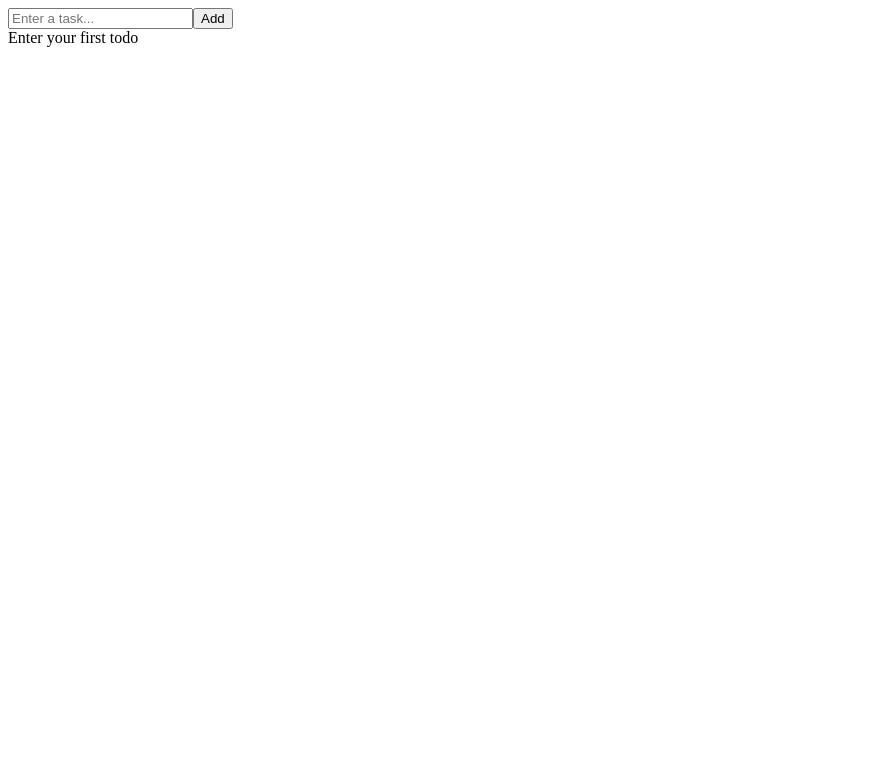
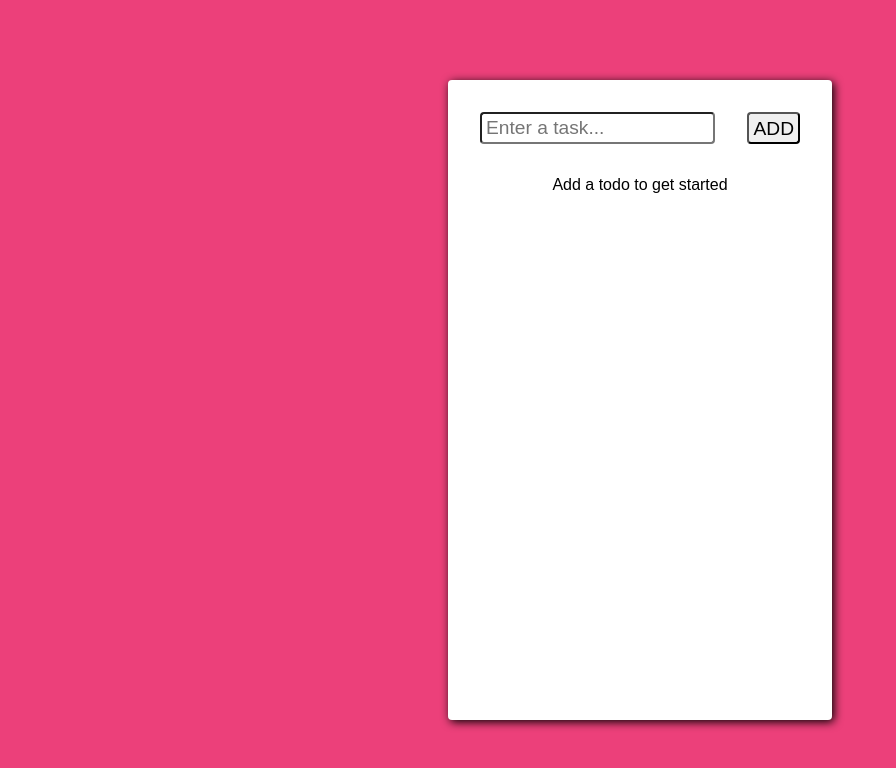
Before and after one commit to KaushikDev/reactodo, a React (Create React App) app: page / in a window 1280 px wide. Shown: the top 768 px of the page, without its empty margins (0-896 px from the left). Built offline with nearby package versions, Linux system fonts and the light colour scheme.

Commit message:
Added styling to app

```diff
--- a/package.json
+++ b/package.json
@@ -7,6 +7,7 @@
     "@testing-library/jest-dom": "^4.2.4",
     "@testing-library/react": "^9.5.0",
     "@testing-library/user-event": "^7.2.1",
+    "node-sass": "^4.14.1",
     "react": "^16.13.1",
     "react-dom": "^16.13.1",
     "react-scripts": "3.4.3"
@@ -17,7 +18,7 @@
     "test": "react-scripts test",
     "eject": "react-scripts eject",
     "predeploy": "npm run build",
-    "deploy" : "gh-pages -d build"
+    "deploy": "gh-pages -d build"
   },
   "eslintConfig": {
     "extends": "react-app"
--- a/src/App.js
+++ b/src/App.js
@@ -1,11 +1,12 @@
 import React from 'react';
-import TodoList from './TodoList';
+import TodoList from './components/TodoList';
+import "./sass/App.scss";
 
 const App = () => {
   return (
-    <React.Fragment>
+    <div className="app">
       <TodoList />
-    </React.Fragment>
+    </div>
   );
 
 }
--- a/src/TodoItem.js
+++ /dev/null
@@ -1,14 +0,0 @@
-import React from "react";
-
-const TodoItem = ({ todo, index, removeTodo, markStatus }) => {
-
-  return (
-    <div>
-      <p onClick={()=>markStatus(index)} style={todo.done ? {textDecoration: 'line-through'} : {textDecoration: 'none'}}>
-        {todo.text}
-    </p><span index={index} onClick={() => removeTodo(index)} style={{cursor: "pointer"}}>X</span>
-    </div>
-  );
-};
-
-export default TodoItem;
--- a/src/TodoForm.js
+++ b/src/components/TodoForm.js
@@ -1,4 +1,5 @@
 import React, { useState } from "react";
+import "../sass/TodoForm.scss";
 
 const TodoForm = ({ addToList }) => {
   const [task, setTask] = useState({ text: "", done: false });
@@ -15,13 +16,13 @@ const TodoForm = ({ addToList }) => {
 
   return (
     <form onSubmit={event => onFormSubmit(event)}>
-      <input
+      <input className="form__fields"
         type="text"
         placeholder="Enter a task..."
         value={task.text}
         onChange={event => setTask({ text: event.target.value, done: false })}
       />
-      <button>Add</button>
+      <button className="form__fields">ADD</button>
     </form>
   );
 };
--- /dev/null
+++ b/src/components/TodoItem.js
@@ -0,0 +1,28 @@
+import React from "react";
+import "../sass/TodoItem.scss";
+
+const TodoItem = ({ todo, index, removeTodo, markStatus }) => {
+  return (
+    <div className="todo__item">
+       <p
+        onClick={() => markStatus(index)}
+        className={
+          todo.done
+            ? "completed"
+            : "normal"
+        }
+      >
+        {todo.text}
+      </p>
+      <span
+        index={index}
+        onClick={() => removeTodo(index)}
+        style={{ cursor: "pointer" }}
+      >
+        X
+      </span>
+    </div>
+  );
+};
+
+export default TodoItem;
--- a/src/TodoList.js
+++ b/src/components/TodoList.js
@@ -1,13 +1,14 @@
 import React, { useState } from "react";
 import TodoItem from "./TodoItem";
 import TodoForm from "./TodoForm";
+import "../sass/TodoList.scss";
 
 
 const TodoList = () => {
     const [todos, setTodos] = useState([]);
 
     const addToList = ( task ) => {
-        const updatedTodoList = [ task, ...todos];
+        const updatedTodoList = [ ...todos, task];
         setTodos(updatedTodoList);
     }
 
@@ -23,12 +24,12 @@ const TodoList = () => {
         setTodos(updatedTodos);
 }
     return(
-        <React.Fragment>
+        <div className="todo__list">
             <TodoForm addToList={addToList} />
             {todos.length ? todos.map((todo, index) => {
                 return <TodoItem key={`${index} - ${todo}`} todo={todo} index={index} removeTodo={removeTodo} markStatus={markStatus}/>
-            }) : "Enter your first todo" }
-        </React.Fragment>
+            }) : "Add a todo to get started" }
+        </div>
     );
 
 }
--- /dev/null
+++ b/src/sass/App.scss
@@ -0,0 +1,19 @@
+$background-color: #EC407A;
+
+
+*{
+    margin: 0;
+    padding: 0;
+    box-sizing: border-box;
+    font-family: "nunito", sans-serif;
+}
+
+.app{
+    background: $background-color;
+    width: 100vw;
+    height: 100vh;
+    display: flex;
+    flex-direction: column;
+    justify-content: center;
+    align-items: center;
+}
--- /dev/null
+++ b/src/sass/TodoForm.scss
@@ -0,0 +1,23 @@
+form{
+    padding: 1rem;
+    width: 100%;
+    height: auto;
+    display: flex;
+    flex-direction: row;
+    justify-content: center;
+    align-items: center;
+
+    input{
+        width: 80%;
+    }
+
+    .form__fields{
+        margin: 1rem;
+        padding: 0.25rem;
+        height: 2rem;
+        border-radius: 0.25rem;
+        font-size: 1.2rem;
+        outline: none;
+    }
+
+}
--- /dev/null
+++ b/src/sass/TodoItem.scss
@@ -0,0 +1,29 @@
+.todo__item{
+    border-bottom: 1px solid #eee;
+    padding: 1rem;
+    width: 100%;
+    height: auto;
+    display: flex;
+    flex-direction: row;
+    justify-content: space-between;
+     align-items: center;
+
+
+    p, .normal{
+       width: auto;
+       font-size: 1.1rem;
+    }
+
+    span{
+        width: auto;
+        font-weight: bolder;
+        color:#EC407A ;
+    }
+
+    .completed{
+        text-decoration-line: line-through;
+        text-decoration-color: #888;
+        color: #888;
+        font-style: italic;
+    }
+}
--- /dev/null
+++ b/src/sass/TodoList.scss
@@ -0,0 +1,15 @@
+$list-color : #fff;
+
+
+.todo__list{
+    background: $list-color;
+    box-shadow: 2px 2px 10px #000;
+    border-radius: 0.25rem;
+    width: 30vw;
+    height: 80vh;
+    display: flex;
+    flex-direction: column;
+    // justify-content: center;
+    align-items: center;
+    overflow-y: scroll;
+}
```
Also changed, not shown: 1 other file (tests, documents, lock files or other folders).
